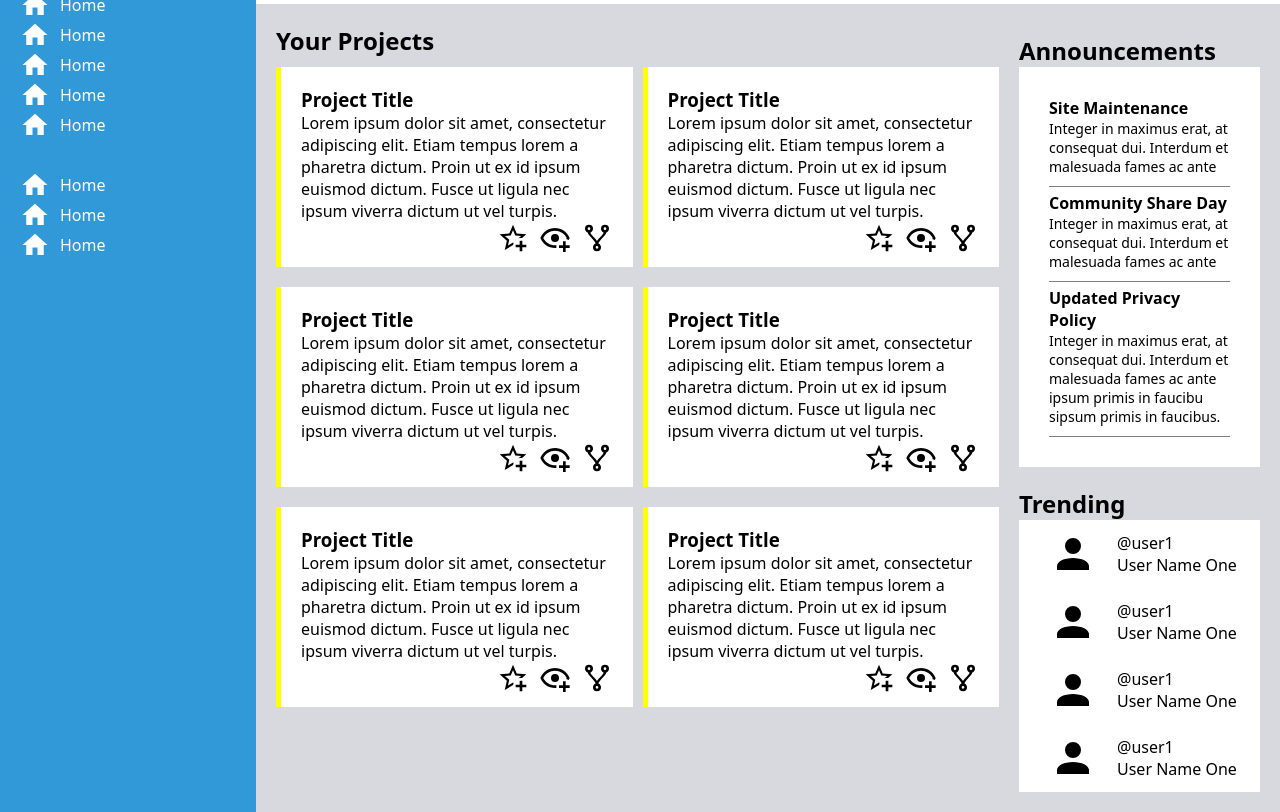
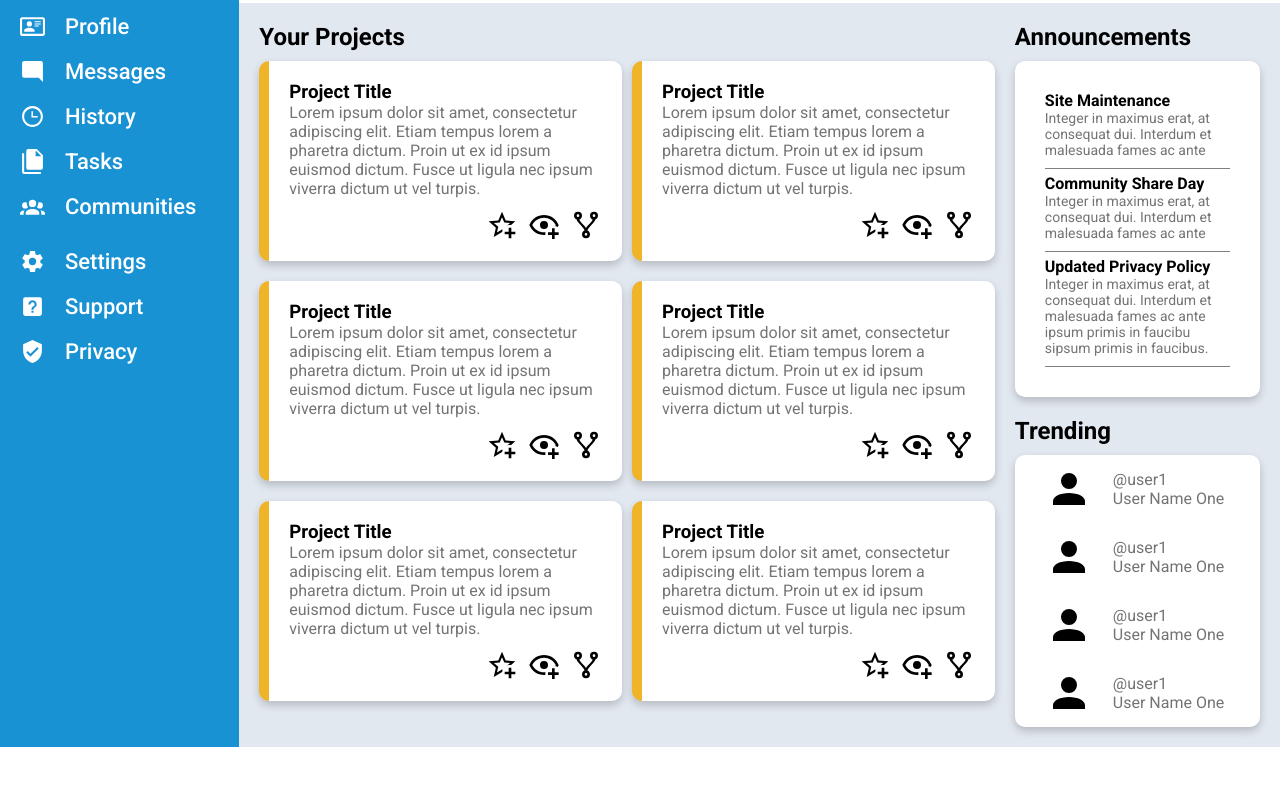
Before and after one commit to aditya-anande/admin-dashboard, a plain HTML site: page index.html in a window 1280 px wide. Shown: the part 123-935 px from the top of the page. After the commit the page ends 870 px from the top, so only its background shows below. Drawn offline with Linux system fonts and the light colour scheme.

Commit message:
completed

```diff
--- a/index.html
+++ b/index.html
@@ -5,61 +5,57 @@
     <meta name="viewport" content="width=device-width, initial-scale=1.0">
     <title>Admin Dashboard</title>
     <link rel="stylesheet" href="styles.css">
+    <!-- Fonts -->
+    <link rel="preconnect" href="https://fonts.googleapis.com">
+    <link rel="preconnect" href="https://fonts.gstatic.com" crossorigin>
+    <link href="https://fonts.googleapis.com/css2?family=Roboto:ital,wght@0,100..900;1,100..900&display=swap" rel="stylesheet">
 </head>
 <body>
     <section class="main-grid">
         <div class="sidebar">
             <div class="logo">
-                <img src="./images/view-dashboard.svg" alt="">
+                <svg xmlns="http://www.w3.org/2000/svg" viewBox="0 0 24 24"><title>view-dashboard</title><path d="M13,3V9H21V3M13,21H21V11H13M3,21H11V15H3M3,13H11V3H3V13Z" /></svg>
                 <h1>Dashboard</h1>
             </div>
-            <div class="nav-top">
+            <div class="nav">
                <div class="nav-item">
                     <svg xmlns="http://www.w3.org/2000/svg" viewBox="0 0 24 24"><title>home</title><path d="M10,20V14H14V20H19V12H22L12,3L2,12H5V20H10Z" />
                     </svg>
                     <a href="#!">Home</a>
                </div>
                <div class="nav-item">
-                <svg xmlns="http://www.w3.org/2000/svg" viewBox="0 0 24 24"><title>home</title><path d="M10,20V14H14V20H19V12H22L12,3L2,12H5V20H10Z" />
-                </svg>
-                    <a href="#!">Home</a>
+                <svg xmlns="http://www.w3.org/2000/svg" viewBox="0 0 24 24"><title>card-account-details-outline</title><path d="M22,3H2C0.91,3.04 0.04,3.91 0,5V19C0.04,20.09 0.91,20.96 2,21H22C23.09,20.96 23.96,20.09 24,19V5C23.96,3.91 23.09,3.04 22,3M22,19H2V5H22V19M14,17V15.75C14,14.09 10.66,13.25 9,13.25C7.34,13.25 4,14.09 4,15.75V17H14M9,7A2.5,2.5 0 0,0 6.5,9.5A2.5,2.5 0 0,0 9,12A2.5,2.5 0 0,0 11.5,9.5A2.5,2.5 0 0,0 9,7M14,7V8H20V7H14M14,9V10H20V9H14M14,11V12H18V11H14" /></svg>
+                    <a href="#!">Profile</a>
                </div>
                <div class="nav-item">
-                    <svg xmlns="http://www.w3.org/2000/svg" viewBox="0 0 24 24"><title>home</title><path d="M10,20V14H14V20H19V12H22L12,3L2,12H5V20H10Z" />
-                    </svg>
-                    <a href="#!">Home</a>
+                <svg xmlns="http://www.w3.org/2000/svg" viewBox="0 0 24 24"><title>message-reply</title><path d="M22,4C22,2.89 21.1,2 20,2H4A2,2 0 0,0 2,4V16A2,2 0 0,0 4,18H18L22,22V4Z" /></svg>
+                    <a href="#!">Messages</a>
                </div>
                <div class="nav-item">
-                    <svg xmlns="http://www.w3.org/2000/svg" viewBox="0 0 24 24"><title>home</title><path d="M10,20V14H14V20H19V12H22L12,3L2,12H5V20H10Z" />
-                    </svg>
-                    <a href="#!">Home</a>
+                <svg xmlns="http://www.w3.org/2000/svg" viewBox="0 0 24 24"><title>clock-time-three-outline</title><path d="M12 20C16.4 20 20 16.4 20 12S16.4 4 12 4 4 7.6 4 12 7.6 20 12 20M12 2C17.5 2 22 6.5 22 12S17.5 22 12 22C6.5 22 2 17.5 2 12C2 6.5 6.5 2 12 2M17 11.5V13H11V7H12.5V11.5H17Z" /></svg>
+                    <a href="#!">History</a>
                </div>
                <div class="nav-item">
-                   <svg xmlns="http://www.w3.org/2000/svg" viewBox="0 0 24 24"><title>home</title><path d="M10,20V14H14V20H19V12H22L12,3L2,12H5V20H10Z" />
-                    </svg>
-                    <a href="#!">Home</a>
+                <svg xmlns="http://www.w3.org/2000/svg" viewBox="0 0 24 24"><title>file-multiple</title><path d="M15,7H20.5L15,1.5V7M8,0H16L22,6V18A2,2 0 0,1 20,20H8C6.89,20 6,19.1 6,18V2A2,2 0 0,1 8,0M4,4V22H20V24H4A2,2 0 0,1 2,22V4H4Z" /></svg>
+                    <a href="#!">Tasks</a>
                </div>
                <div class="nav-item">
-                   <svg xmlns="http://www.w3.org/2000/svg" viewBox="0 0 24 24"><title>home</title><path d="M10,20V14H14V20H19V12H22L12,3L2,12H5V20H10Z" />
-                    </svg>
-                    <a href="#!">Home</a>
+                <svg xmlns="http://www.w3.org/2000/svg" viewBox="0 0 24 24"><title>account-group</title><path d="M12,5.5A3.5,3.5 0 0,1 15.5,9A3.5,3.5 0 0,1 12,12.5A3.5,3.5 0 0,1 8.5,9A3.5,3.5 0 0,1 12,5.5M5,8C5.56,8 6.08,8.15 6.53,8.42C6.38,9.85 6.8,11.27 7.66,12.38C7.16,13.34 6.16,14 5,14A3,3 0 0,1 2,11A3,3 0 0,1 5,8M19,8A3,3 0 0,1 22,11A3,3 0 0,1 19,14C17.84,14 16.84,13.34 16.34,12.38C17.2,11.27 17.62,9.85 17.47,8.42C17.92,8.15 18.44,8 19,8M5.5,18.25C5.5,16.18 8.41,14.5 12,14.5C15.59,14.5 18.5,16.18 18.5,18.25V20H5.5V18.25M0,20V18.5C0,17.11 1.89,15.94 4.45,15.6C3.86,16.28 3.5,17.22 3.5,18.25V20H0M24,20H20.5V18.25C20.5,17.22 20.14,16.28 19.55,15.6C22.11,15.94 24,17.11 24,18.5V20Z" /></svg>
+                    <a href="#!">Communities</a>
                </div>
             </div>
-            <div class="nav-bottom">
+            <div class="nav">
                 <div class="nav-item">
-                    <svg xmlns="http://www.w3.org/2000/svg" viewBox="0 0 24 24"><title>home</title><path d="M10,20V14H14V20H19V12H22L12,3L2,12H5V20H10Z" />
-                    </svg>
-                    <a href="#!">Home</a>
+                    <svg xmlns="http://www.w3.org/2000/svg" viewBox="0 0 24 24"><title>cog</title><path d="M12,15.5A3.5,3.5 0 0,1 8.5,12A3.5,3.5 0 0,1 12,8.5A3.5,3.5 0 0,1 15.5,12A3.5,3.5 0 0,1 12,15.5M19.43,12.97C19.47,12.65 19.5,12.33 19.5,12C19.5,11.67 19.47,11.34 19.43,11L21.54,9.37C21.73,9.22 21.78,8.95 21.66,8.73L19.66,5.27C19.54,5.05 19.27,4.96 19.05,5.05L16.56,6.05C16.04,5.66 15.5,5.32 14.87,5.07L14.5,2.42C14.46,2.18 14.25,2 14,2H10C9.75,2 9.54,2.18 9.5,2.42L9.13,5.07C8.5,5.32 7.96,5.66 7.44,6.05L4.95,5.05C4.73,4.96 4.46,5.05 4.34,5.27L2.34,8.73C2.21,8.95 2.27,9.22 2.46,9.37L4.57,11C4.53,11.34 4.5,11.67 4.5,12C4.5,12.33 4.53,12.65 4.57,12.97L2.46,14.63C2.27,14.78 2.21,15.05 2.34,15.27L4.34,18.73C4.46,18.95 4.73,19.03 4.95,18.95L7.44,17.94C7.96,18.34 8.5,18.68 9.13,18.93L9.5,21.58C9.54,21.82 9.75,22 10,22H14C14.25,22 14.46,21.82 14.5,21.58L14.87,18.93C15.5,18.67 16.04,18.34 16.56,17.94L19.05,18.95C19.27,19.03 19.54,18.95 19.66,18.73L21.66,15.27C21.78,15.05 21.73,14.78 21.54,14.63L19.43,12.97Z" /></svg>
+                    <a href="#!">Settings</a>
                </div>
                <div class="nav-item">
-                    <svg xmlns="http://www.w3.org/2000/svg" viewBox="0 0 24 24"><title>home</title><path d="M10,20V14H14V20H19V12H22L12,3L2,12H5V20H10Z" />
-                    </svg>
-                    <a href="#!">Home</a>
+                <svg xmlns="http://www.w3.org/2000/svg" viewBox="0 0 24 24"><title>help-box</title><path d="M11,18H13V16H11V18M12,6A4,4 0 0,0 8,10H10A2,2 0 0,1 12,8A2,2 0 0,1 14,10C14,12 11,11.75 11,15H13C13,12.75 16,12.5 16,10A4,4 0 0,0 12,6M5,3H19A2,2 0 0,1 21,5V19A2,2 0 0,1 19,21H5A2,2 0 0,1 3,19V5A2,2 0 0,1 5,3Z" /></svg>
+                    <a href="#!">Support</a>
                </div>
                <div class="nav-item">
-                    <svg xmlns="http://www.w3.org/2000/svg" viewBox="0 0 24 24"><title>home</title><path d="M10,20V14H14V20H19V12H22L12,3L2,12H5V20H10Z" />
-                    </svg>
-                    <a href="#!">Home</a>
+                <svg xmlns="http://www.w3.org/2000/svg" viewBox="0 0 24 24"><title>shield-check</title><path d="M10,17L6,13L7.41,11.59L10,14.17L16.59,7.58L18,9M12,1L3,5V11C3,16.55 6.84,21.74 12,23C17.16,21.74 21,16.55 21,11V5L12,1Z" /></svg>
+                    <a href="#!">Privacy</a>
                </div>
             </div>
         </div>
@@ -96,7 +92,7 @@
             <div class="projects-section">
                 <h2>Your Projects</h2>
                 <div class="projects-grid">
-                    <div class="project-box">
+                    <div class="project-box box-shadow">
                         <div class="project-box-text">
                             <h3>Project Title</h3>
                             <p>Lorem ipsum dolor sit amet, consectetur adipiscing elit. Etiam tempus lorem a pharetra dictum. Proin ut ex id ipsum euismod dictum. Fusce ut ligula nec ipsum viverra dictum ut vel turpis.</p>
@@ -107,7 +103,7 @@
                             <img src="./images/source-fork.svg" alt="fork">
                         </div>
                     </div>
-                    <div class="project-box">
+                    <div class="project-box box-shadow">
                         <div class="project-box-text">
                             <h3>Project Title</h3>
                             <p>Lorem ipsum dolor sit amet, consectetur adipiscing elit. Etiam tempus lorem a pharetra dictum. Proin ut ex id ipsum euismod dictum. Fusce ut ligula nec ipsum viverra dictum ut vel turpis.</p>
@@ -117,7 +113,7 @@
                             <img src="./images/eye-plus-outline.svg" alt="Watchlist">
                             <img src="./images/source-fork.svg" alt="fork">
                         </div>
-                    </div> <div class="project-box">
+                    </div> <div class="project-box box-shadow">
                         <div class="project-box-text">
                             <h3>Project Title</h3>
                             <p>Lorem ipsum dolor sit amet, consectetur adipiscing elit. Etiam tempus lorem a pharetra dictum. Proin ut ex id ipsum euismod dictum. Fusce ut ligula nec ipsum viverra dictum ut vel turpis.</p>
@@ -127,7 +123,7 @@
                             <img src="./images/eye-plus-outline.svg" alt="Watchlist">
                             <img src="./images/source-fork.svg" alt="fork">
                         </div>
-                    </div> <div class="project-box">
+                    </div> <div class="project-box box-shadow">
                         <div class="project-box-text">
                             <h3>Project Title</h3>
                             <p>Lorem ipsum dolor sit amet, consectetur adipiscing elit. Etiam tempus lorem a pharetra dictum. Proin ut ex id ipsum euismod dictum. Fusce ut ligula nec ipsum viverra dictum ut vel turpis.</p>
@@ -137,7 +133,7 @@
                             <img src="./images/eye-plus-outline.svg" alt="Watchlist">
                             <img src="./images/source-fork.svg" alt="fork">
                         </div>
-                    </div> <div class="project-box">
+                    </div> <div class="project-box box-shadow">
                         <div class="project-box-text">
                             <h3>Project Title</h3>
                             <p>Lorem ipsum dolor sit amet, consectetur adipiscing elit. Etiam tempus lorem a pharetra dictum. Proin ut ex id ipsum euismod dictum. Fusce ut ligula nec ipsum viverra dictum ut vel turpis.</p>
@@ -147,7 +143,7 @@
                             <img src="./images/eye-plus-outline.svg" alt="Watchlist">
                             <img src="./images/source-fork.svg" alt="fork">
                         </div>
-                    </div> <div class="project-box">
+                    </div> <div class="project-box box-shadow">
                         <div class="project-box-text">
                             <h3>Project Title</h3>
                             <p>Lorem ipsum dolor sit amet, consectetur adipiscing elit. Etiam tempus lorem a pharetra dictum. Proin ut ex id ipsum euismod dictum. Fusce ut ligula nec ipsum viverra dictum ut vel turpis.</p>
@@ -162,7 +158,7 @@
             </div>
             <div class="announcements">
                 <h2>Announcements</h2>
-                <div class="announcements-box">
+                <div class="announcements-box box-shadow">
                     <div>
                         <h2>Site Maintenance</h2>
                         <p>Integer in maximus erat, at consequat dui. Interdum et malesuada fames ac ante</p>
@@ -179,32 +175,32 @@
             </div>
             <div class="trending">
                 <h2>Trending</h2>
-                <div class="trending-box">
+                <div class="trending-box box-shadow">
                     <div>
                         <img src="./images/account.svg" alt="account">
                         <div class="trending-user">
-                            <p>@user1</p>
+                            <p class="user-handle">@user1</p>
                             <p>User Name One</p>
                         </div>
                     </div>
                     <div>
                         <img src="./images/account.svg" alt="account">
                         <div class="trending-user">
-                            <p>@user1</p>
+                            <p class="user-handle">@user1</p>
                             <p>User Name One</p>
                         </div>
                     </div>
                     <div>
                         <img src="./images/account.svg" alt="account">
                         <div class="trending-user">
-                            <p>@user1</p>
+                            <p class="user-handle">@user1</p>
                             <p>User Name One</p>
                         </div>
                     </div>
                     <div>
                         <img src="./images/account.svg" alt="account">
                         <div class="trending-user">
-                            <p>@user1</p>
+                            <p class="user-handle">@user1</p>
                             <p>User Name One</p>
                         </div>
                     </div>
--- a/styles.css
+++ b/styles.css
@@ -11,7 +11,7 @@ html {
 
 body {
     margin: 0;
-    font-family: system-ui, Roboto, sans-serif;
+    font-family: Roboto, sans-serif;
    height: 100%;
 }
 
@@ -33,7 +33,7 @@ img {
 
 .main-grid {
     display: grid;
-    grid-template-columns: 1fr 4fr;
+    grid-template-columns: 1fr 5fr;
     grid-template-rows: 1fr 5fr;
     height: 100vh;
 }
@@ -44,7 +44,7 @@ img {
     display: grid;
     grid-template-columns: 1fr;
     grid-auto-rows: min-content;
-    background-color: #3299d9;
+    background-color: #1992D4;
     color: #fff;
     padding-left: 20px;
     padding-top: 20px;
@@ -54,22 +54,31 @@ img {
 .logo {
     display: flex;
     align-items: center;
+    gap: 20px;
+    font-size: 24px;
 }
 
 .sidebar svg {
     fill: #fff;
-    height: 30px;
+    height: 25px;
 }
 
 .nav-item {
     display: flex;
     align-items: center;
-    gap: 10px;
+    gap: 20px;
+    font-weight: 500;
+}
+
+.nav {
+    display: grid;
+    gap: 20px;
 }
 
 a {
     text-decoration: none;
     color: #fff;
+    font-size: 22px;
 }
 /* Sidebar Ends */
 
@@ -97,7 +106,7 @@ header {
 
 .search-box input {
     width: 90%;
-    background-color: #e4e4e4;
+    background-color: #E2E8F0;
     border: none;
     border-radius: 10px;
     font-size: 20px;
@@ -123,7 +132,7 @@ header {
 
 button {
     border-radius: 10px;
-    background-color: #3299d9;
+    background-color: #1992D4;
     color: #fff;
     padding: 7px 30px;
     font-size: 16px;
@@ -144,21 +153,33 @@ button {
 .user-info {
     display: grid;
     grid-template-columns: 1fr 1fr;
+    align-items: center;
 }
 /* Header Ends */
 
 /* Main Content Starts */
+
 .main-content {
     display: grid;
     grid-template-columns: 3fr 1fr;
     padding: 20px 20px;
     gap: 20px;
-    background-color: #d8d8df;
+    background-color: #E2E8F0;
 }
 
 .project-box,.announcements-box,.trending-box {
     background-color: #fff;
 
+}
+
+.box-shadow {
+    box-shadow: 0 4px 8px 0 rgba(0,0,0,0.2);
+    border-radius: 10px;
+
+}
+
+.project-box p, .announcements-box p, .trending-box p {
+    color: #747474;
 }
 
 .projects-section {
@@ -175,7 +196,7 @@ button {
 .project-box {
     display: flex;
     flex-direction: column;
-    border-left: 5px solid yellow;
+    border-left: 10px solid #F0B429;
     padding: 20px;
     justify-content: space-between;
     height: 200px;
@@ -188,15 +209,12 @@ button {
     gap: 10px;
 }
 
-.announcements {
-    margin-top: 10px;
-}
-
 .announcements-box {
     padding: 30px;
     margin-bottom: 0px;
     display: grid;
     gap: 5px;
+    margin-top: 10px;
 
 }
 
@@ -221,6 +239,8 @@ button {
     display: grid;
     gap: 20px;
     padding: 10px;
+    margin-top: 10px;
+
 }
 
 .trending-box>div {
@@ -233,3 +253,7 @@ button {
 .trending-box img {
     height: 3em;
 }
+
+.user-handle {
+    color: #000;
+}
```
Also changed, not shown: images/view-dashboard.svg (deleted).
